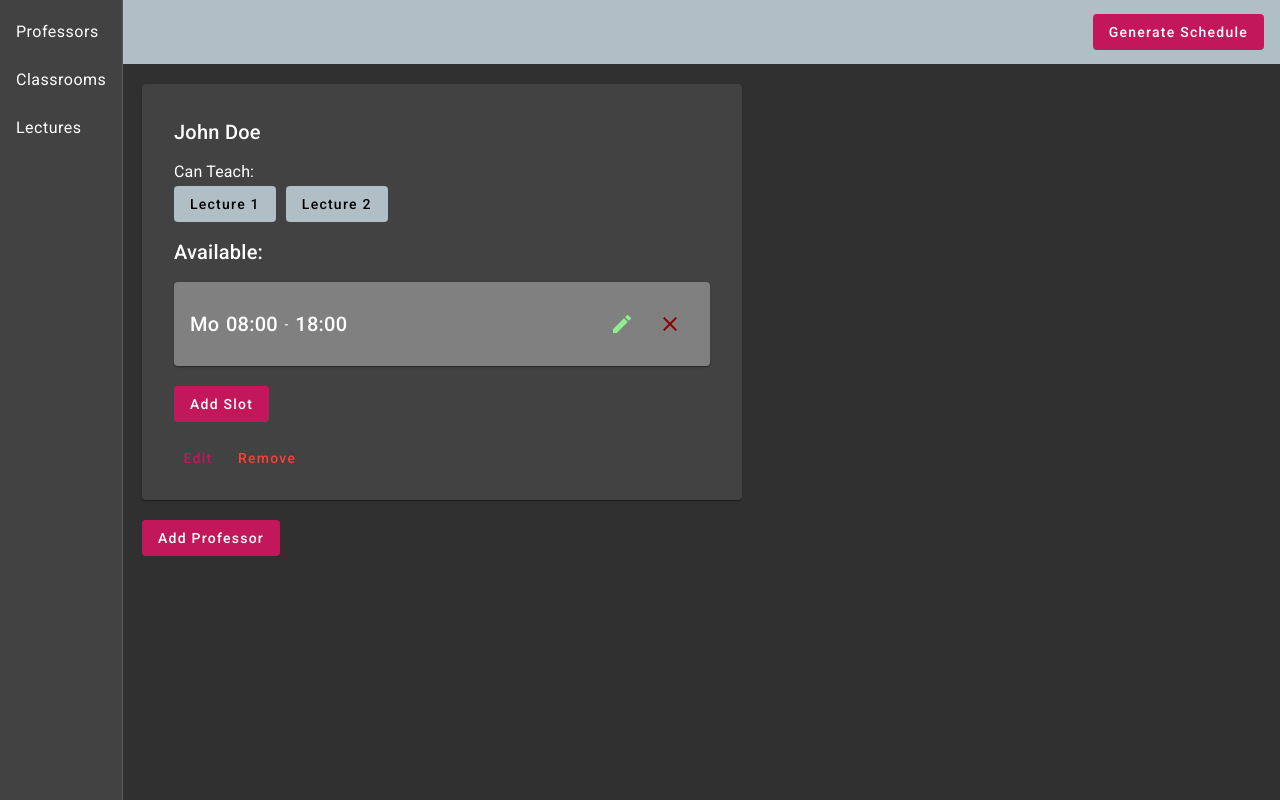
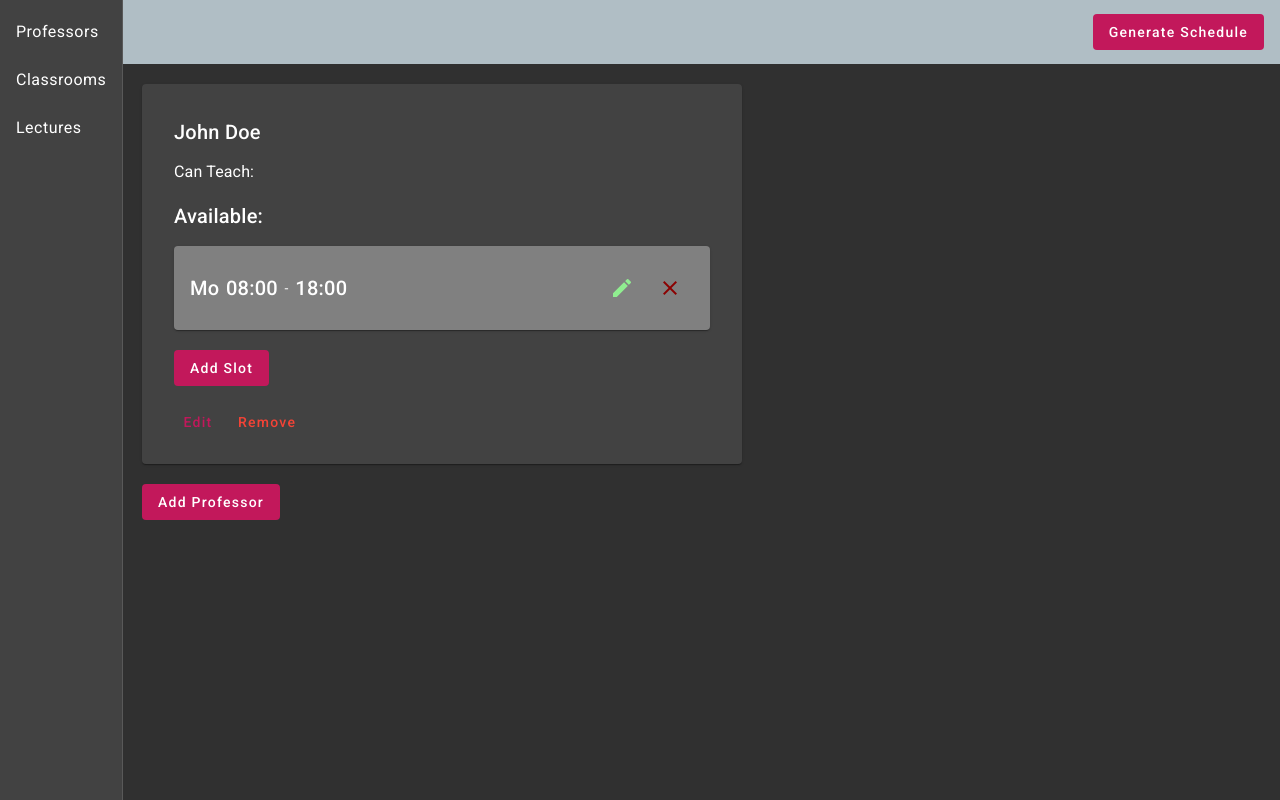
Before and after one commit to SerhiiYahdzhyiev/advanced-algorithms-assignment, an Angular app: page /professors in a window 1280 px wide. Built offline with nearby package versions, Linux system fonts and the light colour scheme; data requests are answered from the project's data file.

Commit message:
Change id in all interfaces from number to string.

```diff
--- a/src/app/components/professor/professor.component.ts
+++ b/src/app/components/professor/professor.component.ts
@@ -1,6 +1,6 @@
 import { CommonModule } from "@angular/common";
 
-import { Component, EventEmitter, Input, OnInit, Output } from "@angular/core";
+import { Component, Input, OnInit } from "@angular/core";
 import { FormsModule } from "@angular/forms";
 
 import { MatButtonModule } from "@angular/material/button";
@@ -48,7 +48,7 @@ export class ProfessorComponent implements OnInit {
   ngOnInit() {
     this.initialName = this.professor!.fullName;
     this.canTeach = this.lectures.filter((lecture) =>
-      this.professor.canTeach.includes(+lecture.id)
+      this.professor.canTeach.includes(lecture.id)
     );
     this.initialCanTeach = [...this.canTeach];
   }
@@ -62,7 +62,7 @@ export class ProfessorComponent implements OnInit {
 
   handleCancel() {
     this.professor.fullName = this.initialName;
-    this.professor.canTeach = [...this.initialCanTeach.map((l) => +l.id)];
+    this.professor.canTeach = [...this.initialCanTeach.map((l) => l.id)];
     this.canTeach = [...this.initialCanTeach];
     this.endEditing();
   }
@@ -85,16 +85,16 @@ export class ProfessorComponent implements OnInit {
   }
 
   addLecture(lecture: Lecture) {
-    if (!this.professor.canTeach.includes(+lecture.id)) {
-      this.professor.canTeach.push(+lecture.id);
+    if (!this.professor.canTeach.includes(lecture.id)) {
+      this.professor.canTeach.push(lecture.id);
       this.canTeach.push({ ...lecture });
     }
   }
 
   removeLecture(lecture: Lecture) {
-    if (this.professor.canTeach.includes(+lecture.id)) {
+    if (this.professor.canTeach.includes(lecture.id)) {
       this.professor.canTeach = this.professor.canTeach.filter((lectureId) =>
-        +lecture.id !== lectureId
+        lecture.id !== lectureId
       );
       this.canTeach = this.canTeach.filter((l) => l.id !== lecture.id);
     }
--- a/src/app/services/crud.service.ts
+++ b/src/app/services/crud.service.ts
@@ -5,14 +5,14 @@ import { Injectable } from "@angular/core";
 
 export interface ICRUDService {
   getAll: <T>(key: string) => Observable<T[]>;
-  getOne: <T>(key: string, id: number) => Observable<T>;
+  getOne: <T>(key: string, id: string) => Observable<T>;
   create: <T>(key: string, payload: Partial<T>) => Observable<T>;
   update: <T>(
     key: string,
-    id: number,
+    id: string,
     payload: Partial<T>,
   ) => Observable<T>;
-  delete: <T>(key: string, id: number) => Observable<T>;
+  delete: <T>(key: string, id: string) => Observable<T>;
 }
 
 @Injectable()
@@ -30,7 +30,7 @@ export class CRUDService implements ICRUDService {
   getAll<T>(key: string) {
     return this.client.get<T[]>(`${this.baseUrl}/${key}`);
   }
-  getOne<T>(key: string, id: number) {
+  getOne<T>(key: string, id: string) {
     return this.client.get<T>(`${this.baseUrl}/${key}/${id}`);
   }
   create<T>(key: string, payload: Partial<T>) {
@@ -40,14 +40,14 @@ export class CRUDService implements ICRUDService {
       this.httpOptions,
     );
   }
-  update<T>(key: string, id: number, payload: Partial<T>) {
+  update<T>(key: string, id: string, payload: Partial<T>) {
     return this.client.put<T>(
       `${this.baseUrl}/${key}/${id}`,
       payload,
       this.httpOptions,
     );
   }
-  delete<T>(key: string, id: number) {
+  delete<T>(key: string, id: string) {
     console.log("Sending request...");
     console.log(key, id);
     return this.client.delete<T>(`${this.baseUrl}/${key}/${id}`);
--- a/src/interfaces/index.ts
+++ b/src/interfaces/index.ts
@@ -8,20 +8,20 @@ export enum Weekday {
   SUNDAT = "Su",
 }
 export interface Professor {
-  id: number;
+  id: string;
   fullName: string;
   availableAt: TimeSlot[];
-  canTeach: number[]; // Lecture.id[]
+  canTeach: string[]; // Lecture.id[]
 }
 export interface Lecture {
-  id: number;
+  id: string;
   title: string;
   participantsCount: number;
   duration: number;
 }
 
 export interface Classroom {
-  id: number;
+  id: string;
   title: string;
   capacity: number;
 }
```
